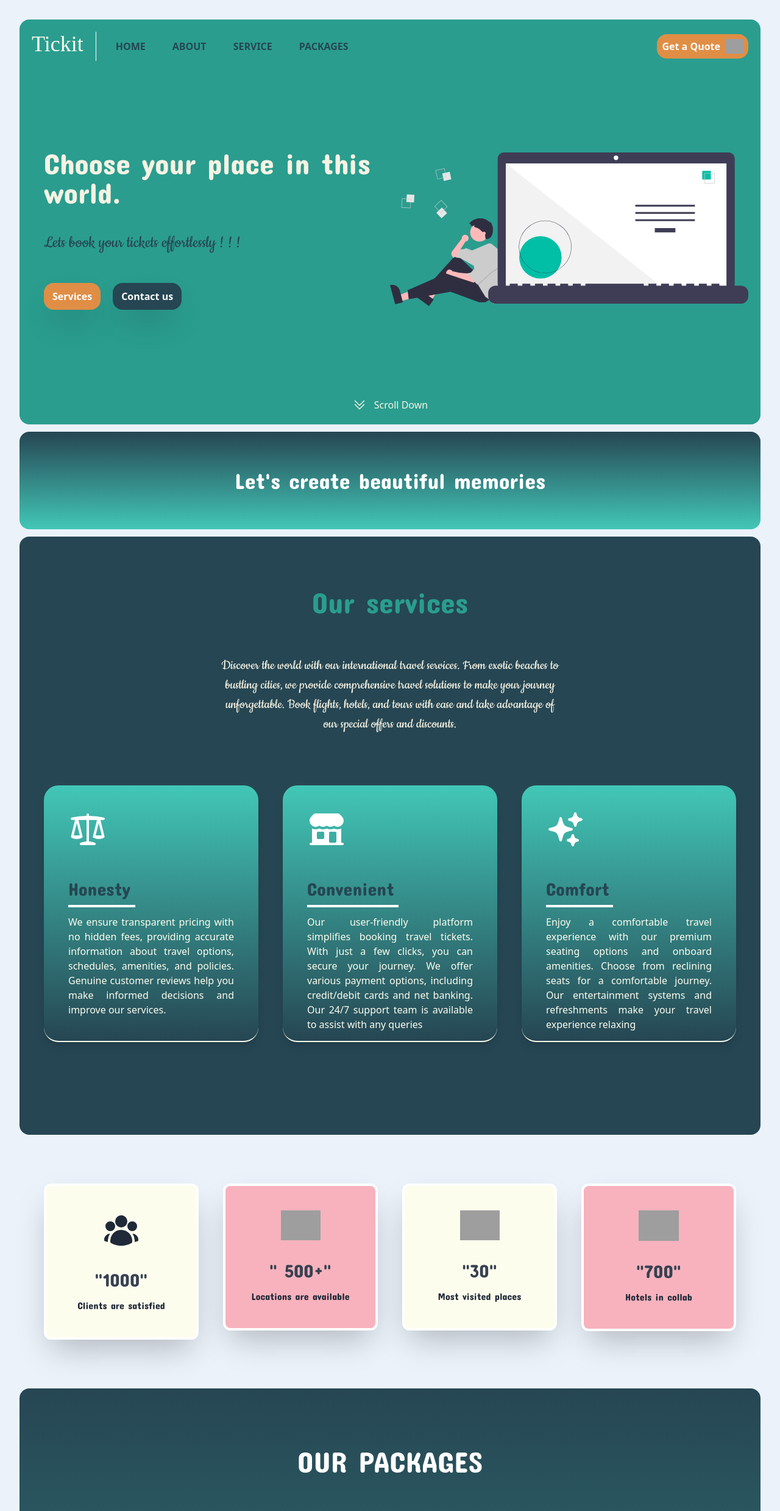
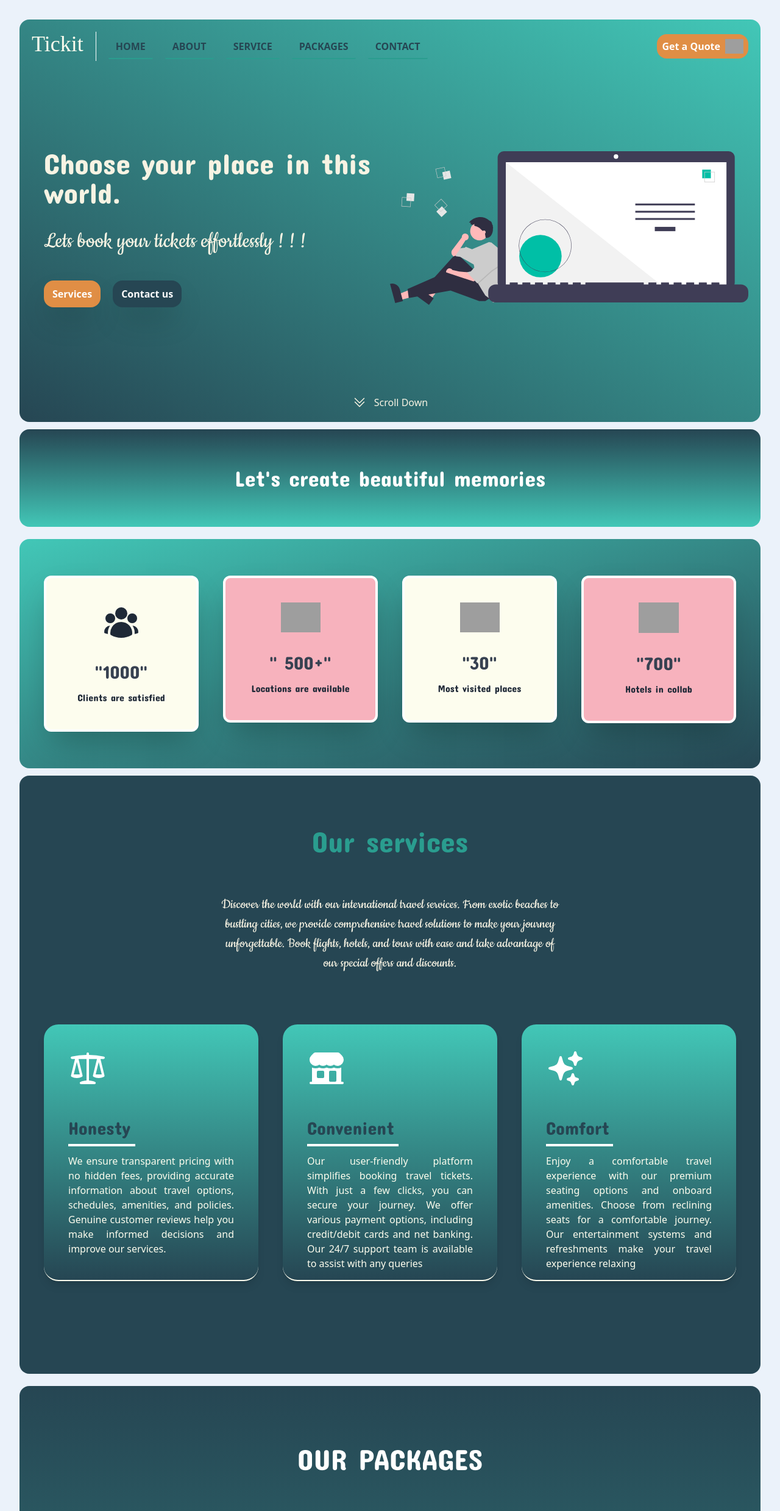
Before and after one commit to AMDHAAROON/Tourism-website, a website: page src/index.html in a window 1280 px wide. Shown: the top 2478 px of the page at 61% size. Drawn offline with Linux system fonts and the light colour scheme; grey boxes are pictures that could not be loaded; a web font is replaced by a local one.

Commit message:
making some changes in responsive navbar

```diff
--- a/src/index.html
+++ b/src/index.html
@@ -27,13 +27,13 @@
     width: 100%;
     height: 100%;
 
-    top: 110px;
+    top: 100px;
 
 }
 .mobile-nav ul li{
     height: 100%;
     width: 100%;
-
+    justify-content: center;
 }
     </style>
     <head>
@@ -45,7 +45,7 @@
         <link rel="stylesheet" href="./style.css">
     </head>
     <body class="p-5 md:p-8 text-gray-800 dark  bg-[#EBF2FA]">
-      <section class="bg-[#2A9D8F]  rounded-2xl p-5  text-[#F7F3E3]" >
+      <section class="bg-gradient-to-tr from-[#264653] to-[#42c7b7]  rounded-2xl p-5  text-[#F7F3E3]" >
         <div class="container mx-auto">
             <div class="flex">
                 <a href="index.html" class="text-4xl font-true pr-5 border-r text-swhite border-white mr-5 pb-2">Tickit</a>
@@ -57,10 +57,11 @@
 
                 </button>
                 <ul class="lg:flex hidden text-[#264653] " >
-                    <li class="pr-5"><a class="px-3 font-bold py-2 border-b-4 border-[#2A9D8F] rounded-sm cursor-pointer hover:border-white duration-500 " href="/src/index.html">HOME</a></li>
-                    <li class="pr-5"><a class="px-3 font-bold py-2 border-b-4 border-[#2A9D8F] rounded-sm cursor-pointer hover:border-white duration-500" href="#about">ABOUT</a></li>
-                    <li class="pr-5"><a class="px-3 font-bold py-2 border-b-4 border-[#2A9D8F] rounded-sm cursor-pointer hover:border-white duration-500" href="#service">SERVICE</a></li>
-                    <li class="pr-5"><a class="px-3 font-bold py-2 border-b-4 border-[#2A9D8F] rounded-sm cursor-pointer hover:border-white duration-500" href="#package">PACKAGES</a></li>
+                    <li class="pr-5"><a class="px-3 font-bold py-2 border-b-2 border-[#2A9D8F] rounded-sm cursor-pointer hover:border-white duration-500 " href="/src/index.html">HOME</a></li>
+                    <li class="pr-5"><a class="px-3 font-bold py-2 border-b-2 border-[#2A9D8F] rounded-sm cursor-pointer hover:border-white duration-500" href="#about">ABOUT</a></li>
+                    <li class="pr-5"><a class="px-3 font-bold py-2 border-b-2 border-[#2A9D8F] rounded-sm cursor-pointer hover:border-white duration-500" href="#service">SERVICE</a></li>
+                    <li class="pr-5"><a class="px-3 font-bold py-2 border-b-2 border-[#2A9D8F] rounded-sm cursor-pointer hover:border-white duration-500" href="#package">PACKAGES</a></li>
+                    <li class="pr-5"><a class="px-3 font-bold py-2 border-b-2 border-[#2A9D8F] rounded-sm cursor-pointer hover:border-white duration-500" href="#Contact">CONTACT</a></li>
                 </ul>
                </div>
                 <a href="" class="text-medium bg-[#E08E45] p-2 text-white rounded-2xl font-bold ml-auto flex my-auto">
@@ -69,12 +70,14 @@
                  <img width="30" height="30" src="https://img.icons8.com/cotton/64/around-the-globe--v1.png" alt="around-the-globe--v1"/>
                 </a>
             </div>
-         <div class="hidden animate-slide-down rounded-t-2xl  bg-gradient-to-t from-[#42c7b7] to-[#264653]  fixed mobile-nav" id="mmenu">
-             <ul class="lg:hidden text-center py-14 font-bold text-lg " onclick="hide()">
-                <li class="pl-2 mt-1   "><a class="py-2 pb-2 border-b-4 w-[100px]  border-white " href="/src/index.html">HOME</a></li>
-                <li class="pl-2 mt-16 "><a class="py-2  pb-2 border-b-4 w-[100px]  border-white " href="#about">ABOUT</a></li>
-                <li class="pl-2 mt-16 "><a class="py-2  pb-2 border-b-4 w-[100px]  border-white" href="#service">SERVICE</a></li>
-                <li class="pl-2 mt-16" ><a class="py-2  pb-2 border-b-4 w-[100px]  border-white" href="#package">PACKAGES</a></li>
+         <div class="hidden animate-slide-down rounded-t-2xl  bg-gradient-to-t from-[#42c7b7] to-[#264653]    fixed justify-items-center mobile-nav" id="mmenu">
+
+            <ul class="lg:hidden   font-bold text-lg  text-center py-16 mx-auto justify-center" onclick="hide()">
+                <li class="pl-2 mt-1  "><a class="py-2  pb-2 border-b-4 w-[100px]  border-white rounded-sm " href="/src/index.html">HOME</a></li>
+                <li class="pl-2 mt-16 "><a class="py-2  pb-2 border-b-4 w-[100px]  border-white rounded-sm " href="#about">ABOUT</a></li>
+                <li class="pl-2 mt-16" ><a class="py-2  pb-2 border-b-4 w-[100px]  border-white " href="#Contact">CONTACT</a></li>
+                <li class="pl-2 mt-16" ><a class="py-2  pb-2 border-b-4 w-[100px]  border-white " href="#package">PACKAGES</a></li>
+
             </ul>
         </div>
         <div class=" flex py-12 lg:py-36 ">
@@ -82,7 +85,7 @@
                 <h2 class=" text-center lg:text-left text-3xl lg:text-5xl font-marker ml-5">
                     Choose your place in this world.
                 </h2>
-                <p class=" text-center lg:text-left mt-5 lg:mt-10 ml-5 text-2xl lg:text-3xl font-cursive text-[#264653]">
+                <p class=" text-center lg:text-left mt-5 lg:mt-10 ml-5 text-2xl lg:text-[40px] font-cursive text-swhite]">
                     Lets book your tickets effortlessly ! ! !
                 </p>
                 <div class="flex mt-12 justify-center lg:justify-start">
@@ -98,7 +101,7 @@
             <svg xmlns="http://www.w3.org/2000/svg" fill="none" viewBox="0 0 24 24" stroke-width="1.5" stroke="currentColor" class="size-6">
                 <path stroke-linecap="round" stroke-linejoin="round" d="m4.5 5.25 7.5 7.5 7.5-7.5m-15 6 7.5 7.5 7.5-7.5" />
               </svg>
-              <span class="ml-3">Scroll Down</span>
+             <a href="#statistic"><span class="ml-3">Scroll Down</span></a>
         </div>
         </div>
      </section>
@@ -114,6 +117,59 @@
            </div>
 
      </section>
+     <section class="rounded-2xl py-10 mt-5 p-5 bg-gradient-to-br from-[#42c7b7] to-[#264653] ">
+        <div class="container mx-auto  ">
+            <div class="flex flex-wrap">
+                <div class="w-full lg:w-1/2 xl:w-1/4    rounded-xl p-5 " id="statistic">
+                    <div class="bg-swhite border-4  border-white hover:border-[#44beb0] shadow-2xl rounded-xl p-10 text-center ">
+                        <div><svg xmlns="http://www.w3.org/2000/svg" viewBox="0 0 24 24" fill="currentColor" class="h-16 w-16 mx-auto">
+                            <path fill-rule="evenodd" d="M8.25 6.75a3.75 3.75 0 1 1 7.5 0 3.75 3.75 0 0 1-7.5 0ZM15.75 9.75a3 3 0 1 1 6 0 3 3 0 0 1-6 0ZM2.25 9.75a3 3 0 1 1 6 0 3 3 0 0 1-6 0ZM6.31 15.117A6.745 6.745 0 0 1 12 12a6.745 6.745 0 0 1 6.709 7.498.75.75 0 0 1-.372.568A12.696 12.696 0 0 1 12 21.75c-2.305 0-4.47-.612-6.337-1.684a.75.75 0 0 1-.372-.568 6.787 6.787 0 0 1 1.019-4.38Z" clip-rule="evenodd" />
+                            <path d="M5.082 14.254a8.287 8.287 0 0 0-1.308 5.135 9.687 9.687 0 0 1-1.764-.44l-.115-.04a.563.563 0 0 1-.373-.487l-.01-.121a3.75 3.75 0 0 1 3.57-4.047ZM20.226 19.389a8.287 8.287 0 0 0-1.308-5.135 3.75 3.75 0 0 1 3.57 4.047l-.01.121a.563.563 0 0 1-.373.486l-.115.04c-.567.2-1.156.349-1.764.441Z" />
+                          </svg>
+                          </div>
+                      <div class="mt-8">
+                        <h2 class="font-marker text-gray-700 text-3xl">"1000" </h2>
+                        <p class="font-marker mt-3 ">Clients are satisfied</p>
+                      </div>
+                      </div>
+
+                </div>
+                <div class="w-full lg:w-1/2 xl:w-1/4    rounded-xl p-5">
+                    <div class="bg-cherry rounded-xl p-10 border-4 border-white hover:border-[#778d96] shadow-2xl justify-items-center ">
+                        <div ><img width="65" height="65" class="mx-auto" src="https://img.icons8.com/external-smashingstocks-detailed-outline-smashing-stocks/66/external-map-location-summer-smashingstocks-detailed-outline-smashing-stocks.png" alt="external-map-location-summer-smashingstocks-detailed-outline-smashing-stocks"/></div>
+                      <div class="mt-8 text-center">
+                        <h2 class="font-marker text-gray-700 text-3xl">" 500+"</h2>
+                        <p class="font-marker mt-3 ">Locations are available</p>
+                      </div>
+                      </div>
+
+                </div>
+                <div class="w-full lg:w-1/2 xl:w-1/4    rounded-xl p-5">
+                    <div class="bg-swhite rounded-xl p-10 border-4 border-white hover:border-[#44beb0] shadow-2xl justify-items-center ">
+                        <div ><img width="65" height="65" class="mx-auto" src="https://img.icons8.com/ios/50/around-the-globe.png" alt="around-the-globe"/></div>
+                      <div class="mt-8 text-center">
+                        <h2 class="font-marker text-gray-700 text-3xl">"30" </h2>
+                        <p class="font-marker mt-3 ">Most visited places</p>
+                      </div>
+                      </div>
+
+                </div>
+                <div class="w-full lg:w-1/2 xl:w-1/4    rounded-xl p-5">
+                    <div class="bg-cherry rounded-xl p-10 border-4 border-white hover:border-[#778d96] shadow-2xl justify-items-center ">
+                        <div ><img width="66" height="66" class="mx-auto" src="https://img.icons8.com/wired/64/3-star-hotel.png" alt="3-star-hotel"/></div>
+                      <div class="mt-8 text-center">
+                        <h2 class="font-marker text-gray-700 text-3xl">"700" </h2>
+                        <p class="font-marker mt-3 ">Hotels in collab</p>
+                      </div>
+                      </div>
+
+                </div>
+
+
+            </div>
+
+            </div>
+    </section>
      <section class="bg-[#264653] rounded-2xl p-5 mt-3" id="service">
  <div class="container mx-auto ">
     <div class=" py-16 lg:py-25">
@@ -188,59 +244,7 @@
 </div>
         </div>
     </section>  -->
-    <section class="rounded-2xl py-10 mt-5 p-5">
-        <div class="container mx-auto  ">
-            <div class="flex flex-wrap">
-                <div class="w-full lg:w-1/2 xl:w-1/4    rounded-xl p-5 ">
-                    <div class="bg-swhite border-4  border-white hover:border-[#44beb0] shadow-2xl rounded-xl p-10 text-center ">
-                        <div><svg xmlns="http://www.w3.org/2000/svg" viewBox="0 0 24 24" fill="currentColor" class="h-16 w-16 mx-auto">
-                            <path fill-rule="evenodd" d="M8.25 6.75a3.75 3.75 0 1 1 7.5 0 3.75 3.75 0 0 1-7.5 0ZM15.75 9.75a3 3 0 1 1 6 0 3 3 0 0 1-6 0ZM2.25 9.75a3 3 0 1 1 6 0 3 3 0 0 1-6 0ZM6.31 15.117A6.745 6.745 0 0 1 12 12a6.745 6.745 0 0 1 6.709 7.498.75.75 0 0 1-.372.568A12.696 12.696 0 0 1 12 21.75c-2.305 0-4.47-.612-6.337-1.684a.75.75 0 0 1-.372-.568 6.787 6.787 0 0 1 1.019-4.38Z" clip-rule="evenodd" />
-                            <path d="M5.082 14.254a8.287 8.287 0 0 0-1.308 5.135 9.687 9.687 0 0 1-1.764-.44l-.115-.04a.563.563 0 0 1-.373-.487l-.01-.121a3.75 3.75 0 0 1 3.57-4.047ZM20.226 19.389a8.287 8.287 0 0 0-1.308-5.135 3.75 3.75 0 0 1 3.57 4.047l-.01.121a.563.563 0 0 1-.373.486l-.115.04c-.567.2-1.156.349-1.764.441Z" />
-                          </svg>
-                          </div>
-                      <div class="mt-8">
-                        <h2 class="font-marker text-gray-700 text-3xl">"1000" </h2>
-                        <p class="font-marker mt-3 ">Clients are satisfied</p>
-                      </div>
-                      </div>
 
-                </div>
-                <div class="w-full lg:w-1/2 xl:w-1/4    rounded-xl p-5">
-                    <div class="bg-cherry rounded-xl p-10 border-4 border-white hover:border-[#778d96] shadow-2xl justify-items-center ">
-                        <div ><img width="65" height="65" src="https://img.icons8.com/external-smashingstocks-detailed-outline-smashing-stocks/66/external-map-location-summer-smashingstocks-detailed-outline-smashing-stocks.png" alt="external-map-location-summer-smashingstocks-detailed-outline-smashing-stocks"/></div>
-                      <div class="mt-8 text-center">
-                        <h2 class="font-marker text-gray-700 text-3xl">" 500+"</h2>
-                        <p class="font-marker mt-3 ">Locations are available</p>
-                      </div>
-                      </div>
-
-                </div>
-                <div class="w-full lg:w-1/2 xl:w-1/4    rounded-xl p-5">
-                    <div class="bg-swhite rounded-xl p-10 border-4 border-white hover:border-[#44beb0] shadow-2xl justify-items-center ">
-                        <div ><img width="65" height="65" src="https://img.icons8.com/ios/50/around-the-globe.png" alt="around-the-globe"/></div>
-                      <div class="mt-8 text-center">
-                        <h2 class="font-marker text-gray-700 text-3xl">"30" </h2>
-                        <p class="font-marker mt-3 ">Most visited places</p>
-                      </div>
-                      </div>
-
-                </div>
-                <div class="w-full lg:w-1/2 xl:w-1/4    rounded-xl p-5">
-                    <div class="bg-cherry rounded-xl p-10 border-4 border-white hover:border-[#778d96] shadow-2xl justify-items-center ">
-                        <div ><img width="66" height="66" src="https://img.icons8.com/wired/64/3-star-hotel.png" alt="3-star-hotel"/></div>
-                      <div class="mt-8 text-center">
-                        <h2 class="font-marker text-gray-700 text-3xl">"700" </h2>
-                        <p class="font-marker mt-3 ">Hotels in collab</p>
-                      </div>
-                      </div>
-
-                </div>
-
-
-            </div>
-
-            </div>
-    </section>
     <section class="bg-gradient-to-t from-[#42c7b7] to-[#264653] rounded-2xl p-8 mt-5" id="package">
         <div class="container mx-auto  ">
            <div class=" py-16 lg:py-25 ">
@@ -463,7 +467,7 @@
            </div>
 
      </section>
-    <footer class="bg-gradient-to-t from-[#42c7b7] to-[#264653]  rounded-2xl px-5 py-8 mt-5">
+    <footer class="bg-gradient-to-t from-[#42c7b7] to-[#264653]  rounded-2xl px-5 py-8 mt-5" id="Contact">
         <div class="flex flex-wrap text-white ">
             <div class=" hidden md:block p-5  w-full md:w-1/3 md:border-r-4 border-emerald-700 justify-items-center pl-2">
                 <h2 class="text-2xl font-marker text-gray-300 border-b-2 border-white">
```
Also changed, not shown: src/style.css.
